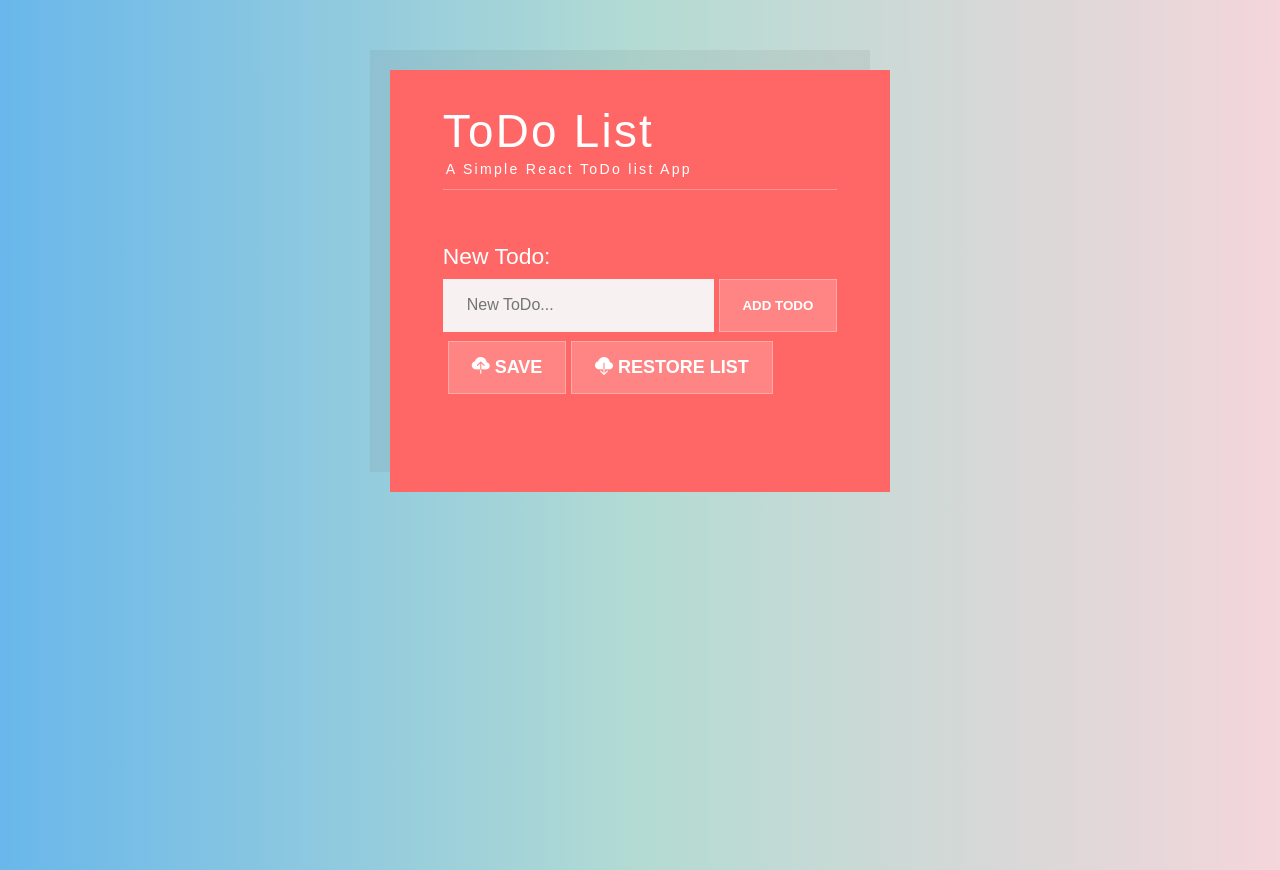
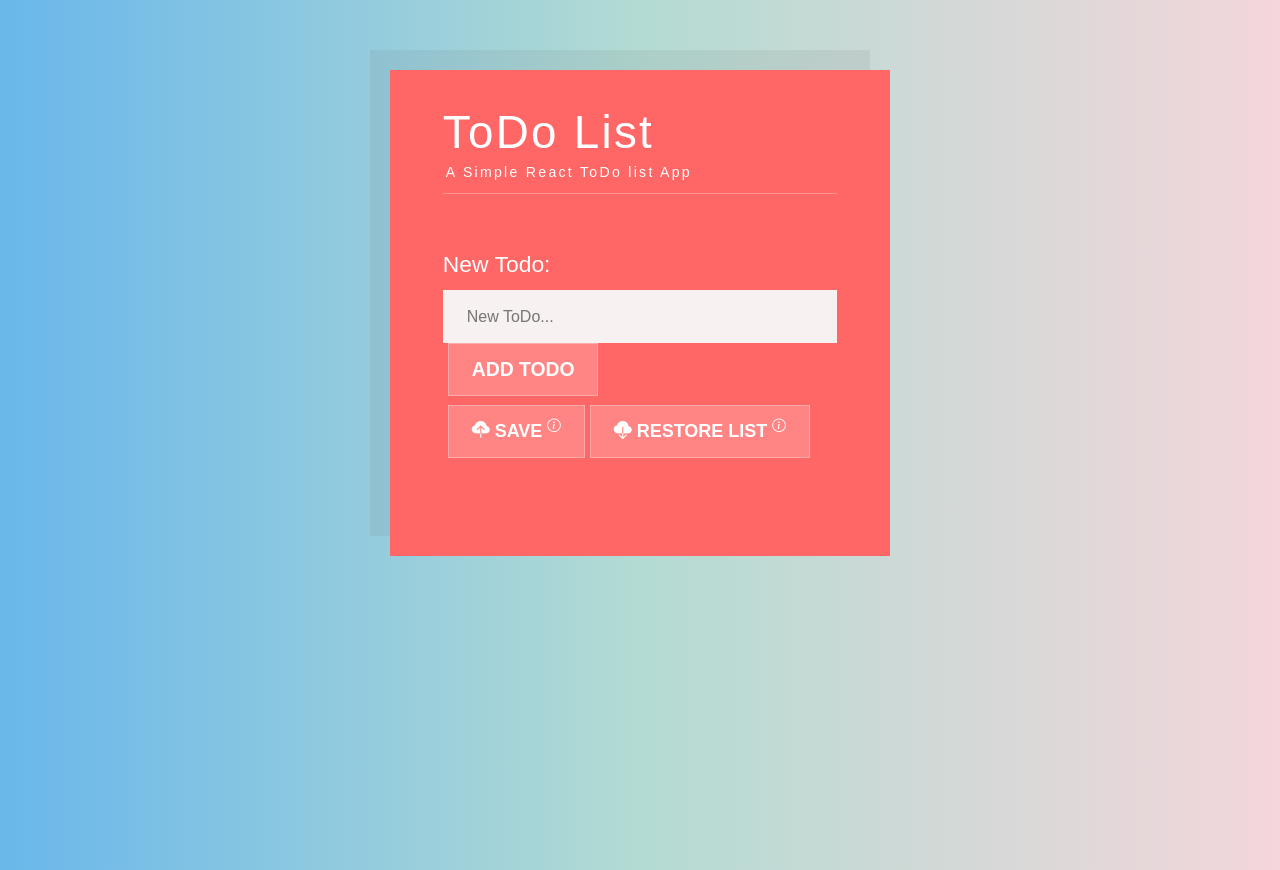
Before and after one commit to PirrachoDev/todo-app, a React (Create React App) app: page / in a window 1280 px wide. Built offline with nearby package versions, Linux system fonts and the light colour scheme.

Commit message:
added info icon providing more details about what the buttons do

```diff
--- a/package.json
+++ b/package.json
@@ -8,6 +8,7 @@
     "@testing-library/react": "^13.4.0",
     "@testing-library/user-event": "^13.5.0",
     "react": "^18.2.0",
+    "react-bootstrap": "^2.7.0",
     "react-dom": "^18.2.0",
     "react-scripts": "5.0.1",
     "uuid": "^9.0.0",
--- a/public/index.html
+++ b/public/index.html
@@ -10,6 +10,7 @@
       content="Web site created using create-react-app"
     />
     <link rel="stylesheet" href="https://cdn.jsdelivr.net/npm/bootstrap-icons@1.10.3/font/bootstrap-icons.css">
+    <link href="https://cdn.jsdelivr.net/npm/bootstrap@5.2.3/dist/css/bootstrap.min.css" rel="stylesheet" integrity="sha384-rbsA2VBKQhggwzxH7pPCaAqO46MgnOM80zW1RWuH61DGLwZJEdK2Kadq2F9CUG65" crossorigin="anonymous">
     <link rel="apple-touch-icon" href="%PUBLIC_URL%/logo192.png" />
     <!--
       manifest.json provides metadata used when your web app is installed on a
@@ -40,5 +41,6 @@
       To begin the development, run `npm start` or `yarn start`.
       To create a production bundle, use `npm run build` or `yarn build`.
     -->
+    <script src="https://cdn.jsdelivr.net/npm/bootstrap@5.2.3/dist/js/bootstrap.bundle.min.js" integrity="sha384-kenU1KFdBIe4zVF0s0G1M5b4hcpxyD9F7jL+jjXkk+Q2h455rYXK/7HAuoJl+0I4" crossorigin="anonymous"></script>
   </body>
 </html>
--- a/src/NewTodoForm.js
+++ b/src/NewTodoForm.js
@@ -1,4 +1,6 @@
 import React, { Component } from 'react';
+import OverlayTrigger from 'react-bootstrap/OverlayTrigger'
+import { Tooltip } from 'react-bootstrap';
 import './NewTodoForm.css'
 
 class NewTodoForm extends Component {
@@ -19,17 +21,17 @@ class NewTodoForm extends Component {
     }
     handleSubmit(e) {
         e.preventDefault();
-        if(this.state.todoText !== '') {
+        if (this.state.todoText !== '') {
             this.props.addTodo(this.state);
             this.setState({
                 todoText: ''
             });
         }
     }
-    handleSave(){
+    handleSave() {
         this.props.save()
     }
-    handleRestore(){
+    handleRestore() {
         this.props.restore()
     }
 
@@ -41,8 +43,35 @@ class NewTodoForm extends Component {
                     <input type='text' value={this.state.todoText} onChange={this.handleChange} id="todoText" name='todoText' placeholder='New ToDo...' />
                     <button onClick={this.handleSubmit}>Add Todo</button>
                     <div className='SaveAndShow'>
-                        <button onClick={this.handleSave}><i className="bi bi-cloud-upload-fill"></i> Save</button>
-                        <button onClick={this.handleRestore}><i className="bi bi-cloud-download-fill"></i> restore list</button>
+                        <button onClick={this.handleSave}><i className="bi bi-cloud-upload-fill"></i> Save&nbsp;
+                            <OverlayTrigger
+                                key={'top'}
+                                placement={'top'}
+                                overlay={
+                                    <Tooltip id={`tooltip-top`}>
+                                        Clicking this button will upload your current ToDo list and you can restore it later.
+                                    </Tooltip>
+                                }>
+                                <sup>
+                                    <i className="bi bi-info-circle"></i>
+                                </sup>
+                            </OverlayTrigger>
+                        </button>
+
+                        <button onClick={this.handleRestore}><i className="bi bi-cloud-download-fill"></i> restore list&nbsp;
+                            <OverlayTrigger
+                                key={'top'}
+                                placement={'top'}
+                                overlay={
+                                    <Tooltip id={`tooltip-top`}>
+                                        Clicking this button will show your previously saved ToDo list.
+                                    </Tooltip>
+                                }>
+                                <sup>
+                                    <i className="bi bi-info-circle"></i>
+                                </sup>
+                            </OverlayTrigger>
+                        </button>
                     </div>
                 </form>
             </div>
```
Also changed, not shown: 1 other file (tests, documents, lock files or other folders).
